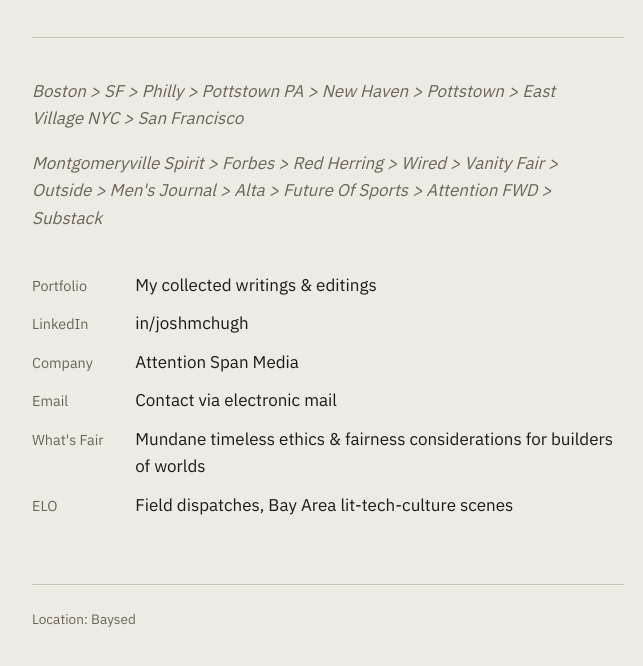
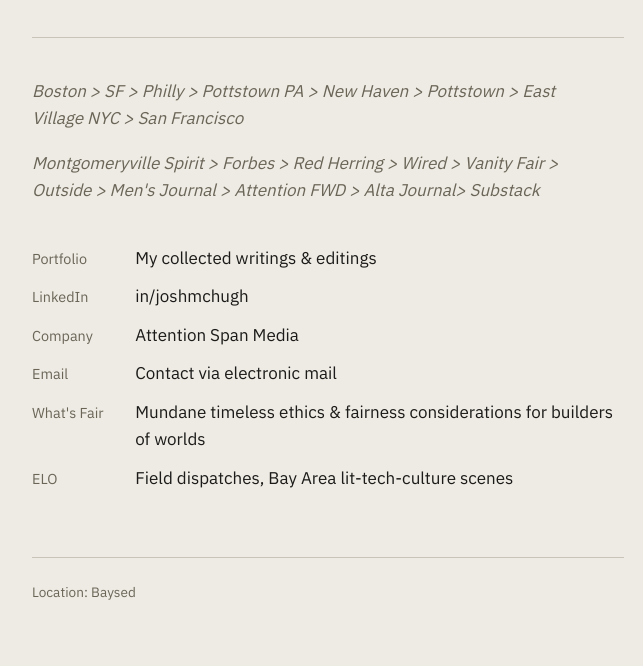
Before and after one commit to JoshMcHugh/joshmchugh.github.io, a plain HTML site: page index.html in a window 1280 px wide. Shown: the part 222-888 px from the top of the page, without its empty margins (312-955 px from the left). Drawn offline with Linux system fonts and the light colour scheme.

Commit message:
Update index.html

```diff
--- a/index.html
+++ b/index.html
@@ -130,7 +130,7 @@
   <div class="bio">
 
     <p class="placeholder"> Boston > SF > Philly > Pottstown PA > New Haven > Pottstown > East Village NYC > San Francisco </p>
-    <p class="placeholder"> Montgomeryville Spirit > Forbes > Red Herring > Wired > Vanity Fair > Outside > Men's Journal > Alta > Future Of Sports > Attention FWD > Substack
+    <p class="placeholder"> Montgomeryville Spirit > Forbes > Red Herring > Wired > Vanity Fair > Outside > Men's Journal > Attention FWD > Alta Journal> Substack
   </div>
 
   <nav class="links" aria-label="Elsewhere">
```
